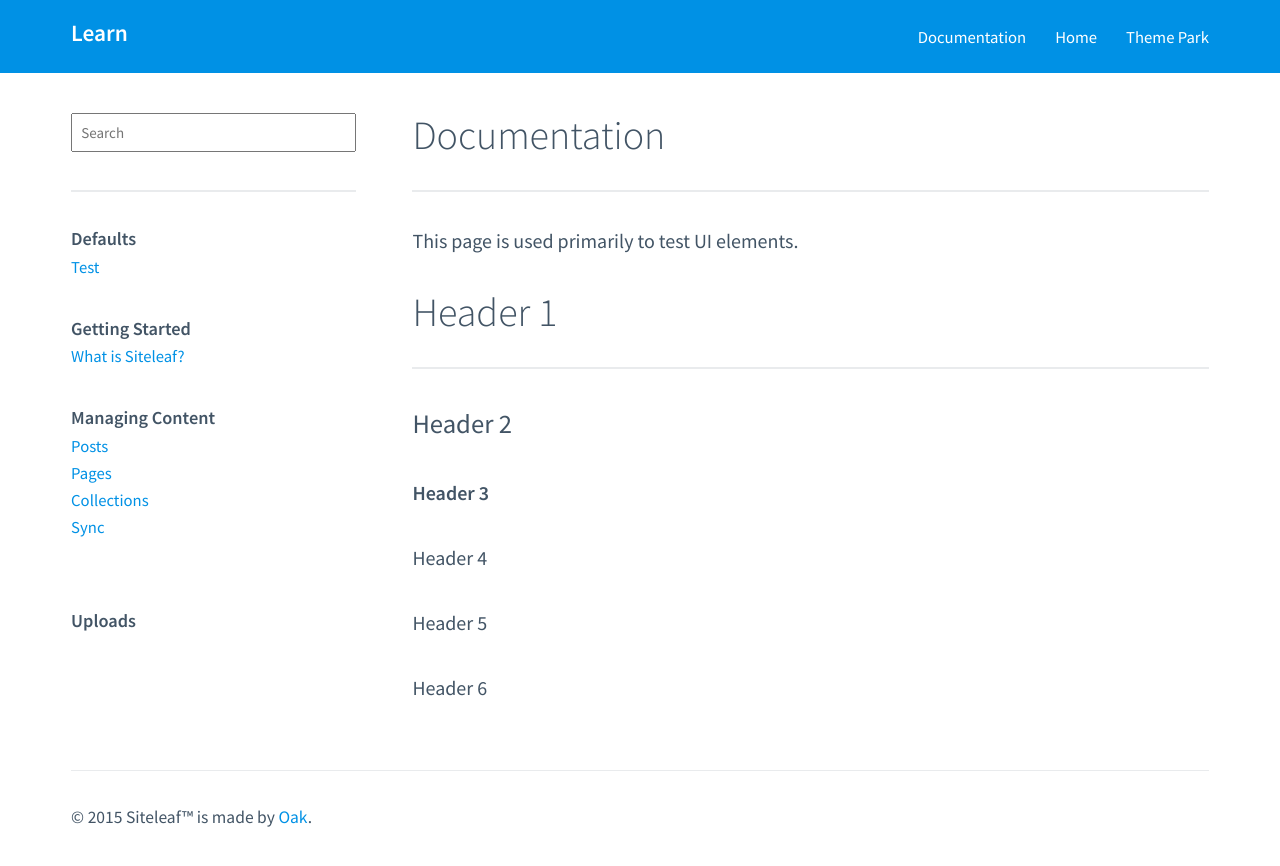
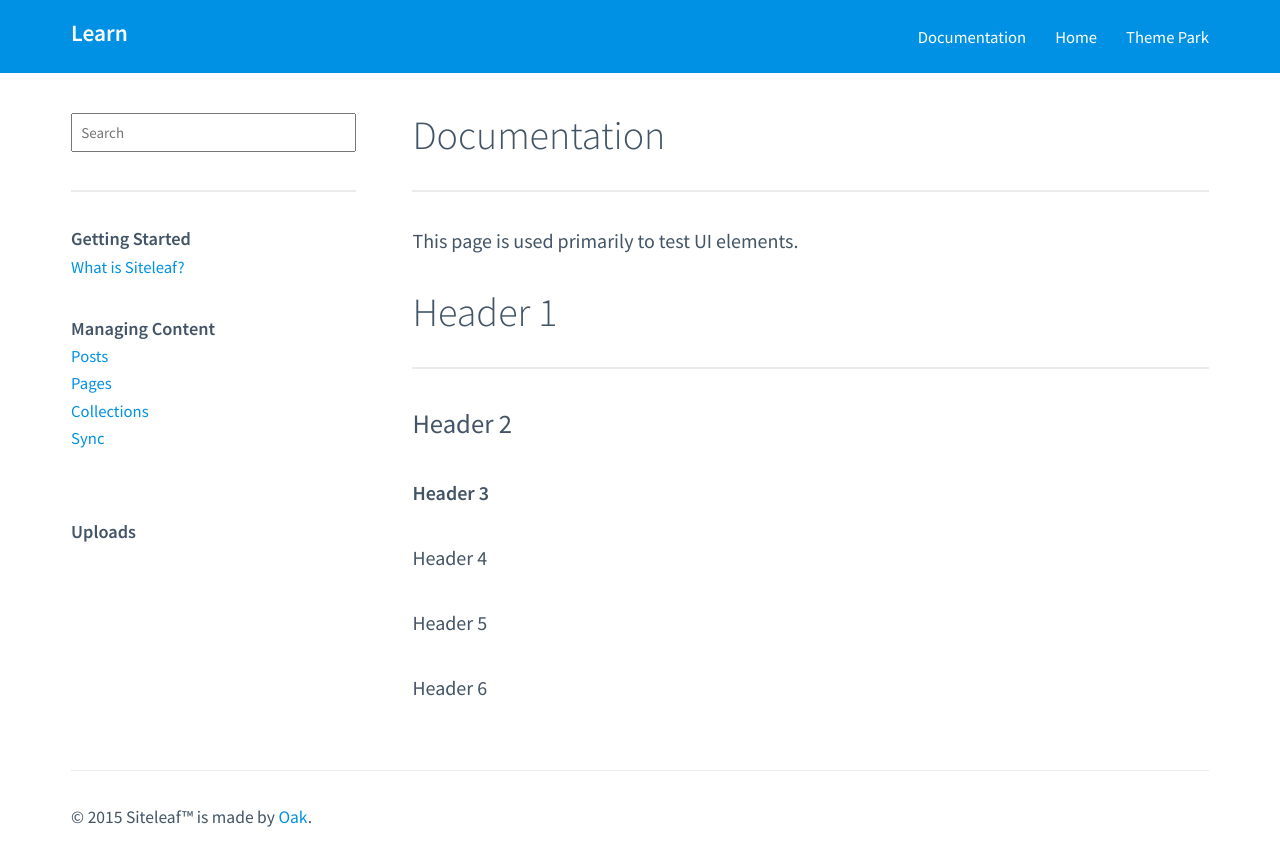
Before and after one commit to siteleaf/learn.siteleaf.com, a Jekyll site: the page built from documentation.markdown, in a window 1280 px wide. Shown: the top 866 px of the page. Built offline with Jekyll 4.4.1, drawn with Linux system fonts in a browser that asks for light colours.

Commit message:
Updated Config

```diff
--- a/_config.yml
+++ b/_config.yml
@@ -3,9 +3,6 @@ title: Siteleaf Learn
 url: http://learn.siteleaf.com
 timezone: Eastern Time (US & Canada)
 collections:
-  defaults:
-    title: Defaults
-    output: true
   getting-started:
     title: Getting Started
     output: true
```
